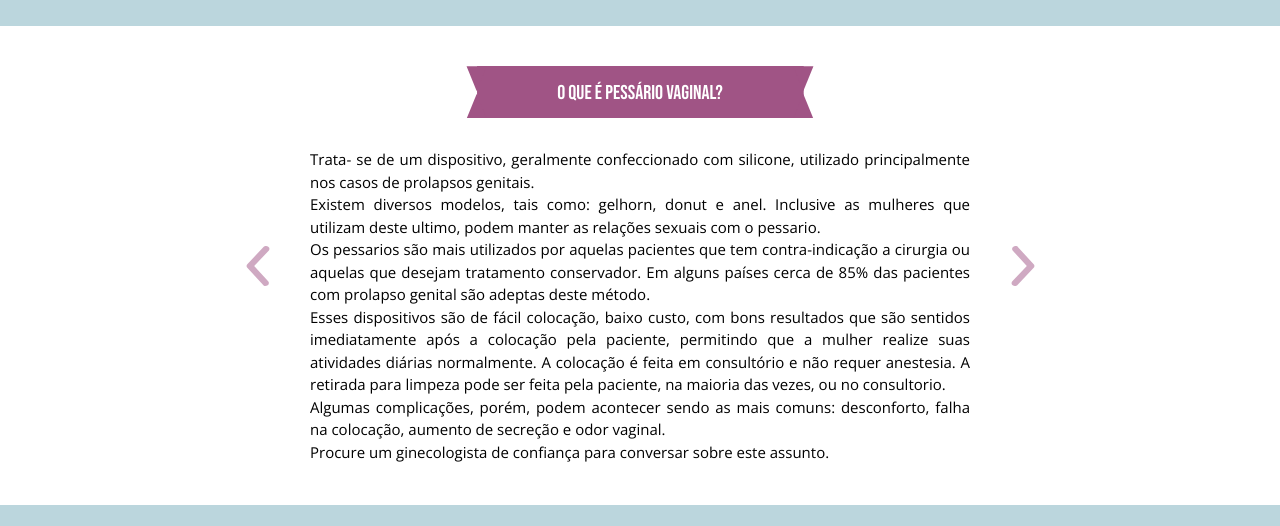
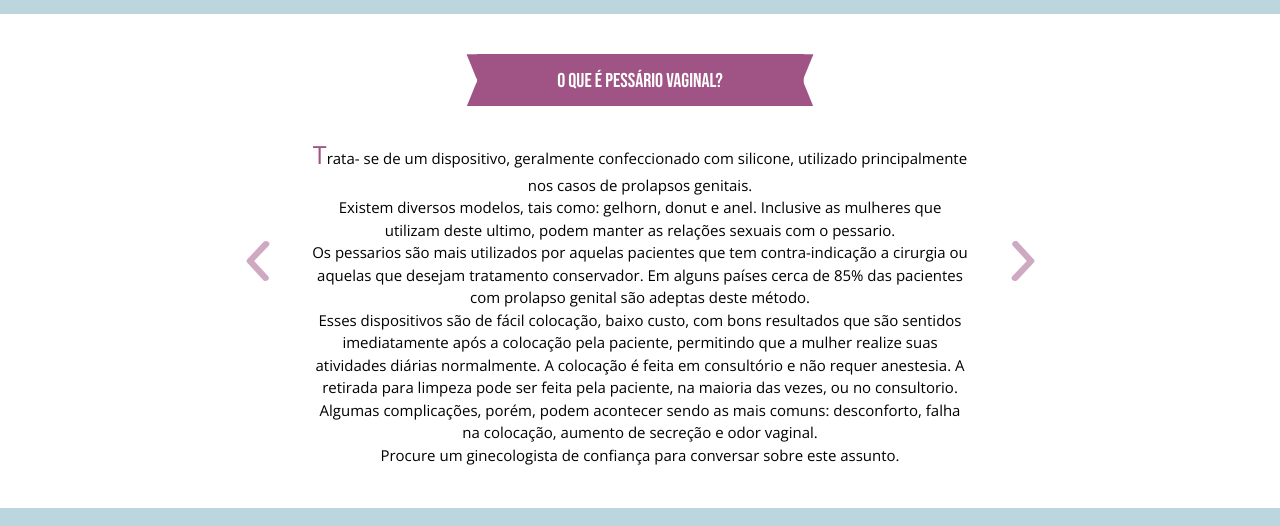
Before and after one commit to daniferrari/aline-ferrari, a React (Create React App) app: page / in a window 1280 px wide. Shown: the part 1360-1886 px from the top of the page. Built offline with nearby package versions, Linux system fonts and the light colour scheme.

Commit message:
Adicionando first letter

```diff
--- a/src/components/carousel/carousel.scss
+++ b/src/components/carousel/carousel.scss
@@ -27,6 +27,10 @@
                 margin: 0 auto;
                 width: 85%;
                 flex-wrap: wrap;
+
+                img {
+                    width: 400px;
+                }
             }
         }
     }
@@ -38,7 +42,7 @@
     }
 }
 
-@media (max-width: 760px){
+@media (max-width: 870px){
     .carouselContainer {
         .carouselItem {
             flex-direction: column-reverse;
--- a/src/components/midiaContent/midiaContent.scss
+++ b/src/components/midiaContent/midiaContent.scss
@@ -43,7 +43,11 @@
             margin: 0 auto;
             color: $black;
             padding: 10px 20px;
-            text-align: justify;
+
+            &::first-letter {
+                font-size: 25px;
+                color: $female-dark;
+            }
         }
     }
 
```
